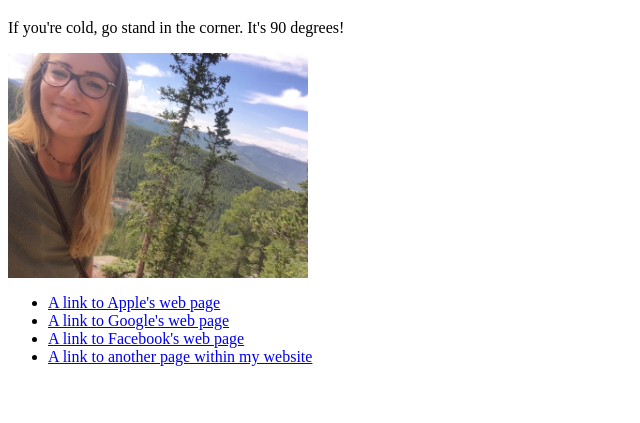
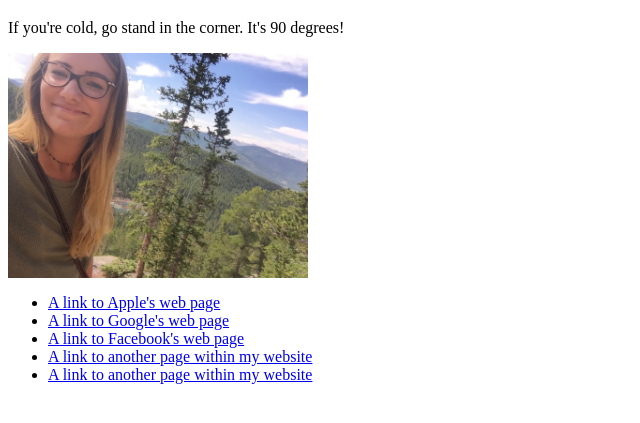
Before and after one commit to J4502-fs17/edenhowell, a plain HTML site: page index.html in a window 1280 px wide. Shown: the part 61-484 px from the top of the page, without its empty margins (0-640 px from the left). Drawn offline with Linux system fonts and the light colour scheme.

Commit message:
another site
feast page

```diff
--- a/index.html
+++ b/index.html
@@ -19,9 +19,9 @@
 <li><a href="http://google.com">A link to Google's web page</a></li>
 <li><a href="http://facebook.com">A link to Facebook's web page</a></li>
 <li><a href="xhtml_template.html">A link to another page within my website</a></li>
+<li><a href="indexx.html">A link to another page within my website</a></li>
+
 </ul>
-
-
 
 </body>
 
```
